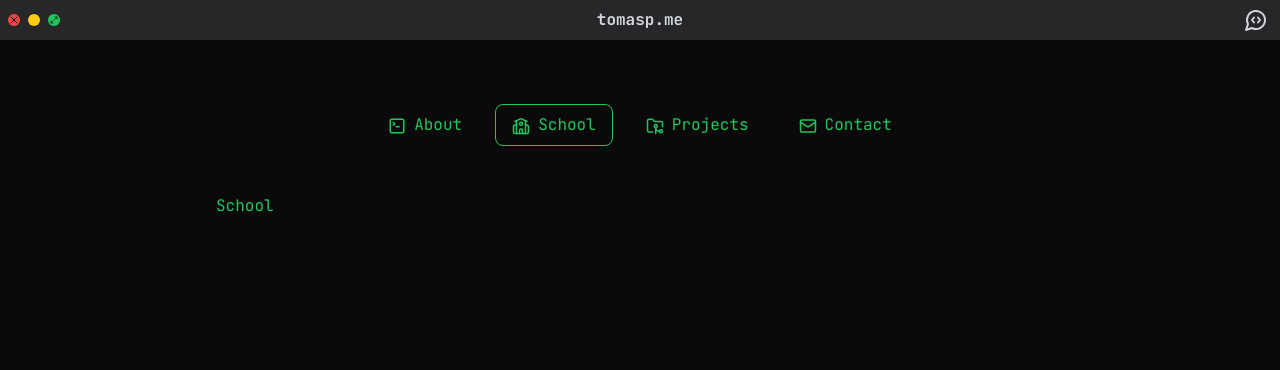
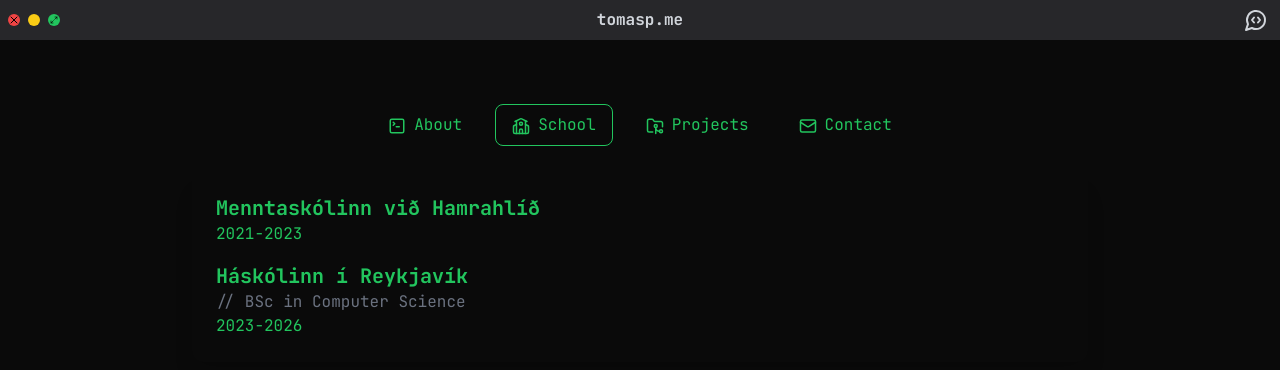
Before and after one commit to TomasPalsson/TerminalWebsite, a React (Vite) app: page /aboutme in a window 1280 px wide. Both pictures are taken after a click on the button "School". Shown: the top 370 px of the page. Built offline with nearby package versions, Linux system fonts and the light colour scheme; a web font is replaced by a local one.

Commit message:
Add info

```diff
--- a/src/screens/AboutMe.tsx
+++ b/src/screens/AboutMe.tsx
@@ -15,7 +15,15 @@ const TABS = [
   {
     name: "School",
     icon: <School size={18} className="inline mr-2" />,
-    content: <p>School</p>,
+    content: (
+      <>
+        <h2 className="text-xl font-bold">Menntaskólinn við Hamrahlíð</h2>
+        <p>2021-2023</p>
+        <h2 className="text-xl font-bold mt-4">Háskólinn í Reykjavík</h2>
+        <p className="text-gray-500">// BSc in Computer Science</p>
+        <p>2023-2026</p>
+      </>
+    ),
   },
   {
     name: "Projects",
```
